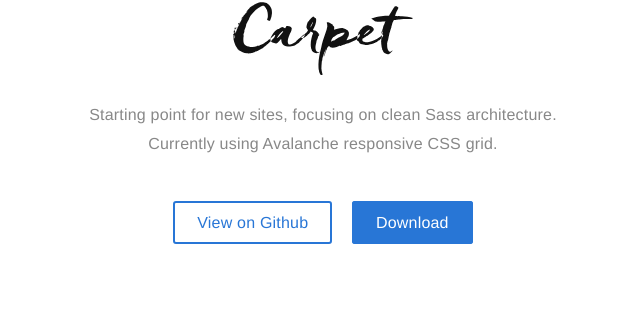
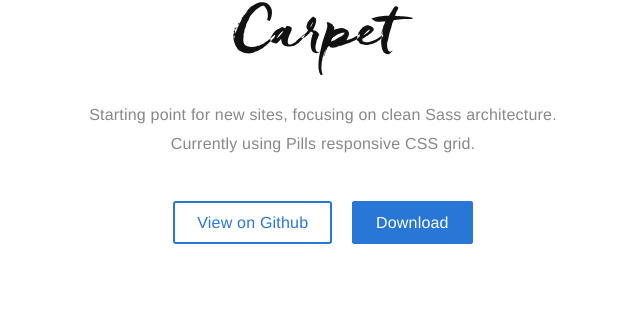
Before and after one commit to afivos/afivos.com, a Jekyll site: the page carpet/index.html, which Jekyll copies as it is, in a window 1280 px wide. Shown: the part 141-468 px from the top of the page, without its empty margins (317-957 px from the left). Built offline with Jekyll 4.4.1, drawn with Linux system fonts in a browser that asks for light colours.

Commit message:
Drop Avalanche.css. Use Pills.css instead.

```diff
--- a/carpet/index.html
+++ b/carpet/index.html
@@ -19,7 +19,7 @@
     <img src="assets/img/logo.svg">
 
     <p>Starting point for new sites, focusing on clean Sass architecture.
-    Currently using Avalanche responsive CSS grid.</p>
+    Currently using Pills responsive CSS grid.</p>
 
     <div class="buttons">
         <a href="https://github.com/afivos/carpet" class="button button--transparent">View on Github</a>
```
